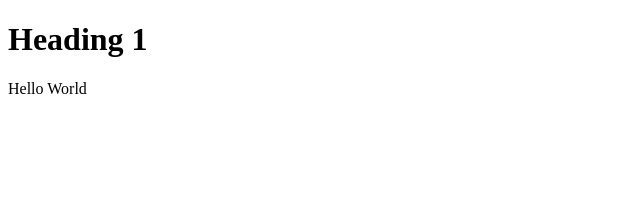
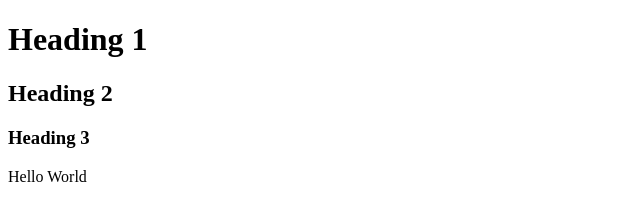
Before and after one commit to AliQarayev/Test, a plain HTML site: page index.html in a window 1280 px wide. Shown: the whole page, without its empty margins (0-640 px from the left). Drawn offline with Linux system fonts and the light colour scheme.

Commit message:
added tags

```diff
--- a/index.html
+++ b/index.html
@@ -8,6 +8,8 @@
 </head>
 <body>
     <h1>Heading 1</h1>
+    <h2>Heading 2</h2>
+    <h3>Heading 3</h3>
     <p>Hello World</p>
 </body>
 </html>
```
